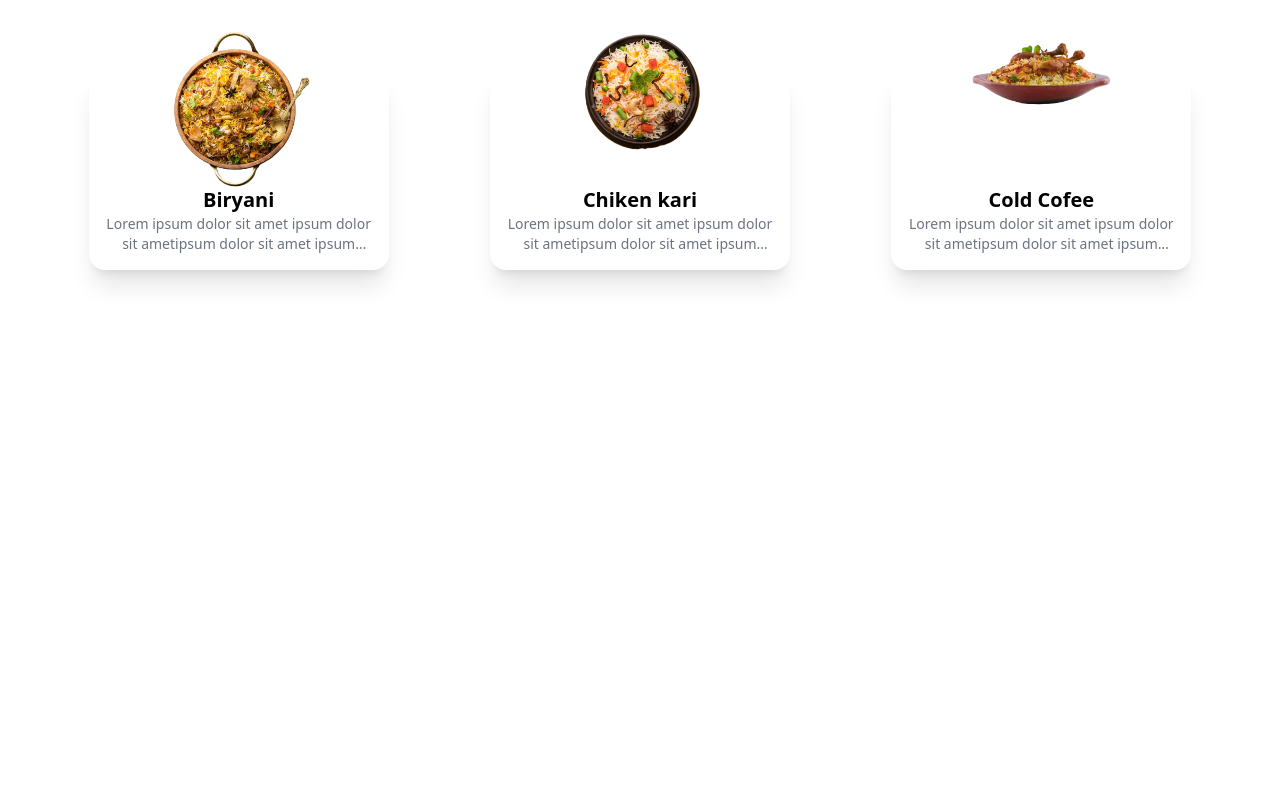
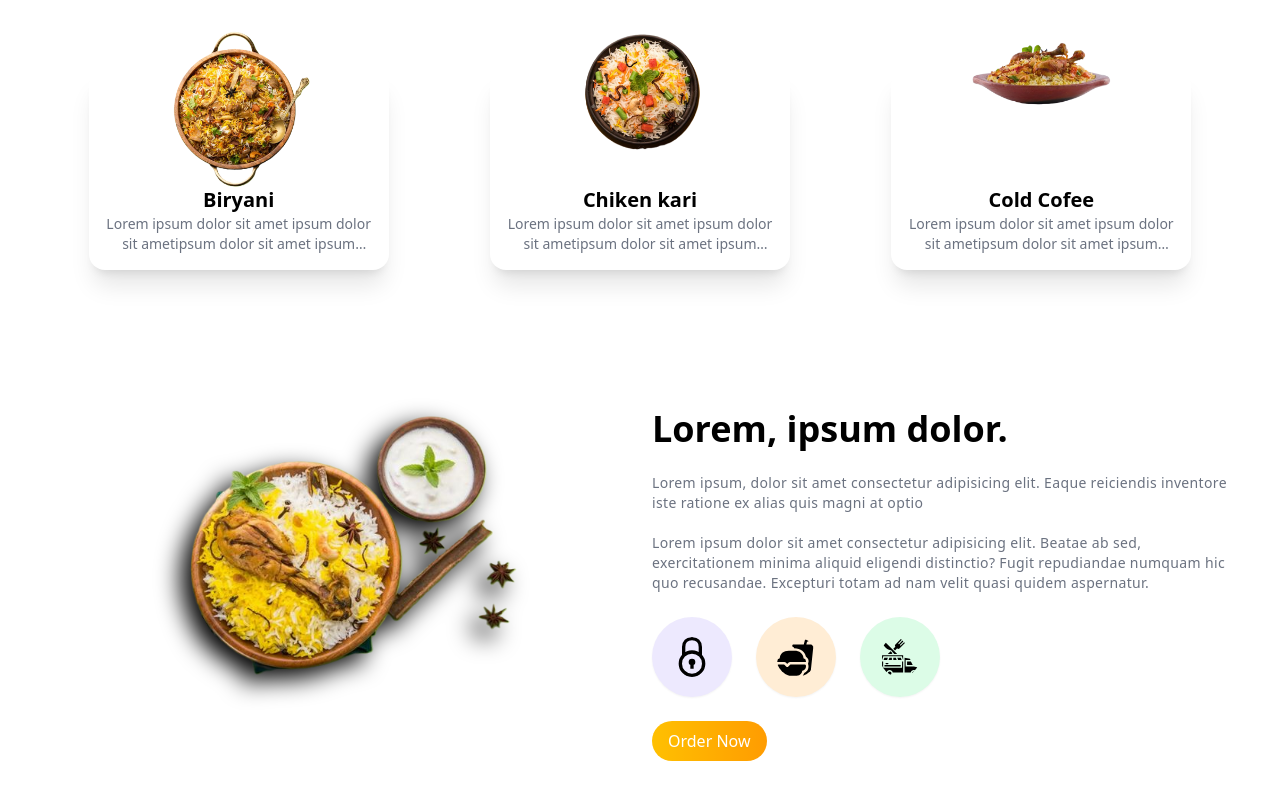
Before and after one commit to SHREY2803/Restaurant-Website, a React (Vite) app: page / in a window 1280 px wide. Shown: the part 818-1618 px from the top of the page. Before the commit the page ends 1128 px from the top, so only its background shows below. Built offline with nearby package versions, Linux system fonts and the light colour scheme.

Commit message:
Banner component added

```diff
--- a/src/App.jsx
+++ b/src/App.jsx
@@ -6,6 +6,7 @@ import React from "react";
 import Navbar from "./components/Navbar/Navbar";
 import Hero from "./components/Hero/Hero.jsx";
 import Services from "./components/Services/Services.jsx";
+import Banner from "./components/Banner/Banner.jsx";
 
 
 function App() {
@@ -16,6 +17,7 @@ function App() {
       <Navbar />
       <Hero />
       <Services />
+      <Banner />
     </div>
   )
 }
```
